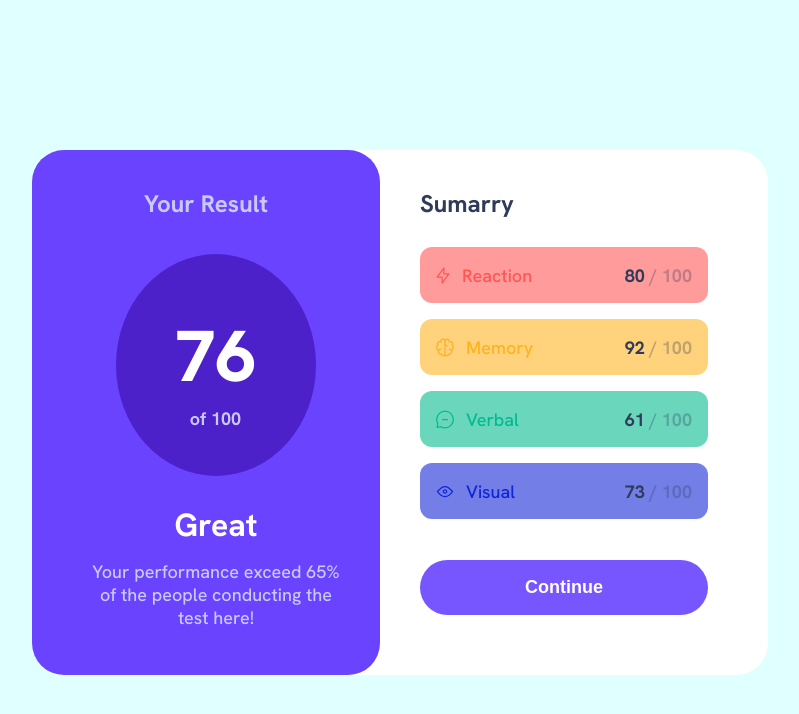
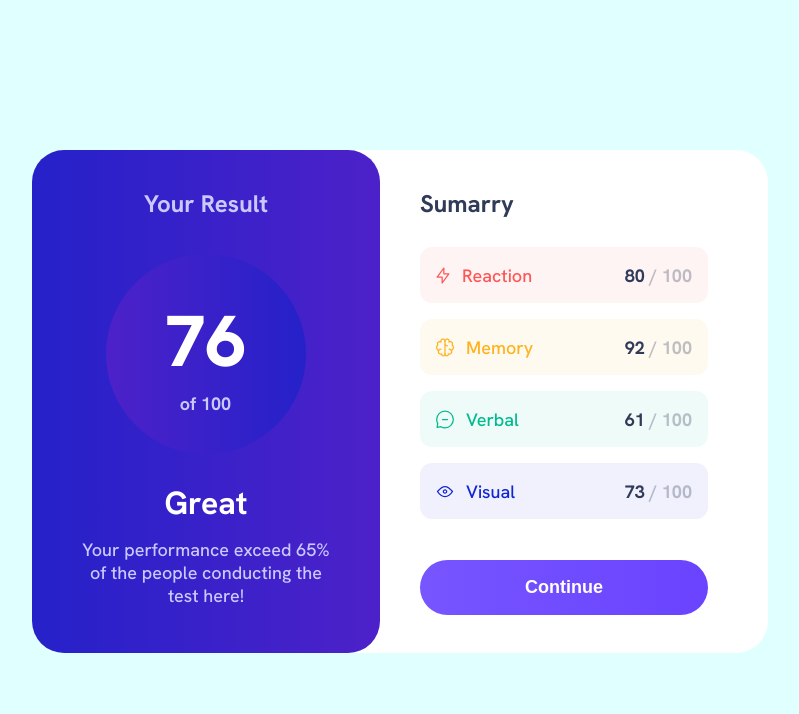
Before and after one commit to Lacalasha/shualeduri, a plain HTML site: page index.html in a window 1280 px wide. Shown: the whole page, without its empty margins (240-1039 px from the left). Drawn offline with Linux system fonts and the light colour scheme.

Commit message:
feature/background-colors
adding background colors
adding some adjustments

```diff
--- a/styles/styles.css
+++ b/styles/styles.css
@@ -21,13 +21,22 @@ body {
 .left-content {
   max-width: 368px;
   width: 100%;
-  background-color: rgb(105, 67, 255);
+  background: linear-gradient(
+    90deg,
+    rgba(37, 33, 201, 1) 0%,
+    rgba(77, 33, 201, 1) 100%
+  );
+
   border-radius: 32px;
+  display: flex;
+  flex-direction: column;
+  align-items: center;
 }
 .left-content h4 {
   padding-top: 38px;
   display: flex;
   justify-content: center;
+
   font-size: 24px;
   font-weight: 700;
   color: #cac9ff;
@@ -36,13 +45,19 @@ body {
   display: flex;
   flex-direction: column;
   align-items: center;
+
+  max-width: 200px;
+  max-height: 200px;
+  width: 100%;
+  margin: 0 auto;
   margin-top: 35px;
-  max-width: 200px;
-  width: 100%;
-  margin-left: 84px;
-  background-color: rgb(77, 33, 201);
+  background: linear-gradient(
+    90deg,
+    rgba(77, 33, 201, 1) 0%,
+    rgba(37, 33, 201, 1) 100%
+  );
   border-radius: 100%;
-  padding: 55px 60px 46px 59px;
+  padding: 40px 60px 46px 59px;
   gap: 4px;
 }
 .left-content .circle-space p {
@@ -61,14 +76,13 @@ body {
   display: flex;
   flex-direction: column;
   gap: 14px;
-  margin-left: 54px;
   margin-top: 28px;
   padding-bottom: 46px;
   text-align: center;
 }
 .left-content .text-content h3 {
   display: flex;
-  justify-content: center;
+  margin: 0 auto;
   font-size: 32px;
   font-weight: 700;
   color: #ffffff;
@@ -100,7 +114,7 @@ body {
 .right-content .list-content .Reaction {
   display: flex;
   justify-content: space-between;
-  background-color: #ff555595;
+  background-color: #ff555510;
   padding: 17px 16px 16px 16px;
   border-radius: 12px;
 }
@@ -127,21 +141,21 @@ body {
 .right-content .list-content .Memory {
   display: flex;
   justify-content: space-between;
-  background-color: #ffb21e95;
+  background-color: #ffb21e10;
   padding: 17px 16px 16px 16px;
   border-radius: 12px;
 }
 .right-content .list-content .Verbal {
   display: flex;
   justify-content: space-between;
-  background-color: #00bb8f95;
+  background-color: #00bb8f10;
   padding: 17px 16px 16px 16px;
   border-radius: 12px;
 }
 .right-content .list-content .Visual {
   display: flex;
   justify-content: space-between;
-  background-color: #1125d695;
+  background-color: #1125d610;
   padding: 17px 16px 16px 16px;
   border-radius: 12px;
 }
@@ -164,7 +178,11 @@ body {
 
 button {
   border-style: none;
-  background-color: rgb(119, 85, 255);
+  background: linear-gradient(
+    90deg,
+    rgba(119, 85, 255, 1) 0%,
+    rgba(105, 67, 255, 1) 100%
+  );
   color: white;
   max-width: 288px;
   width: 100%;
```
Also changed, not shown: index.html (line endings or trailing spaces).
